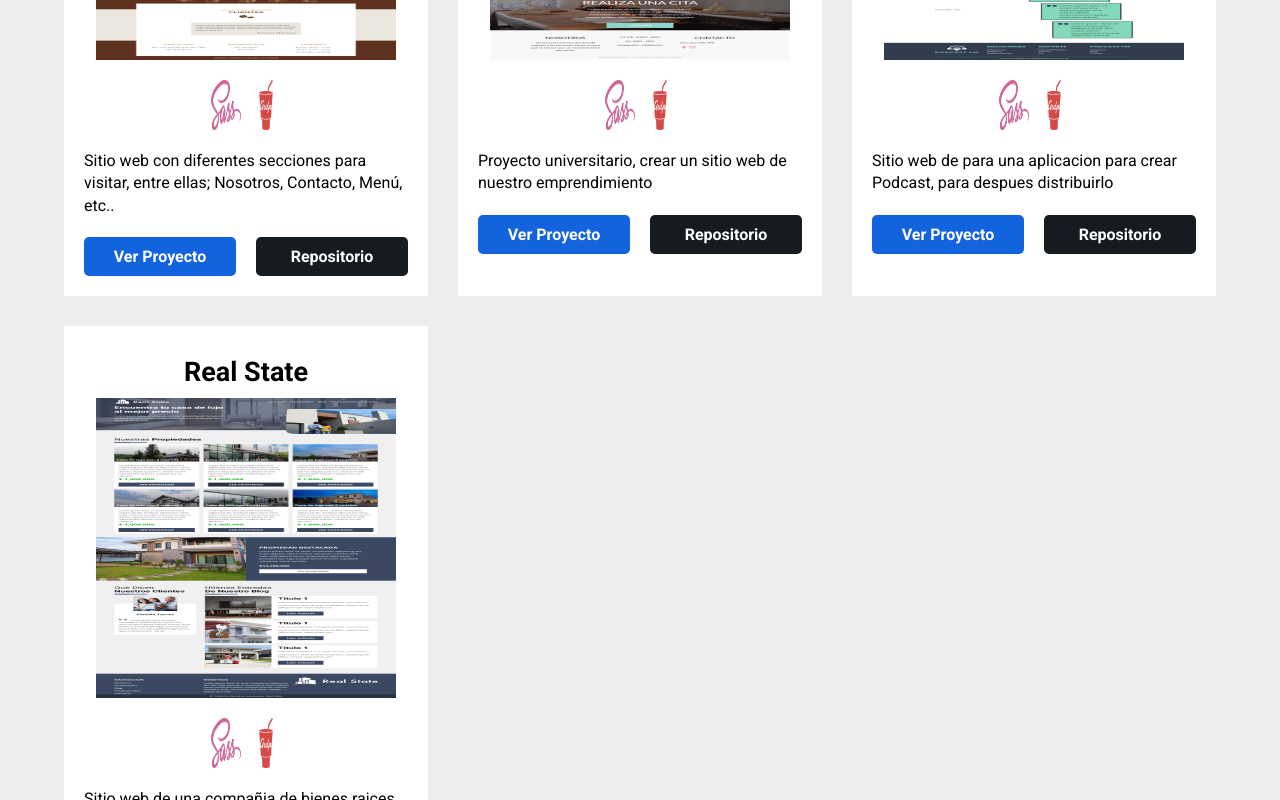
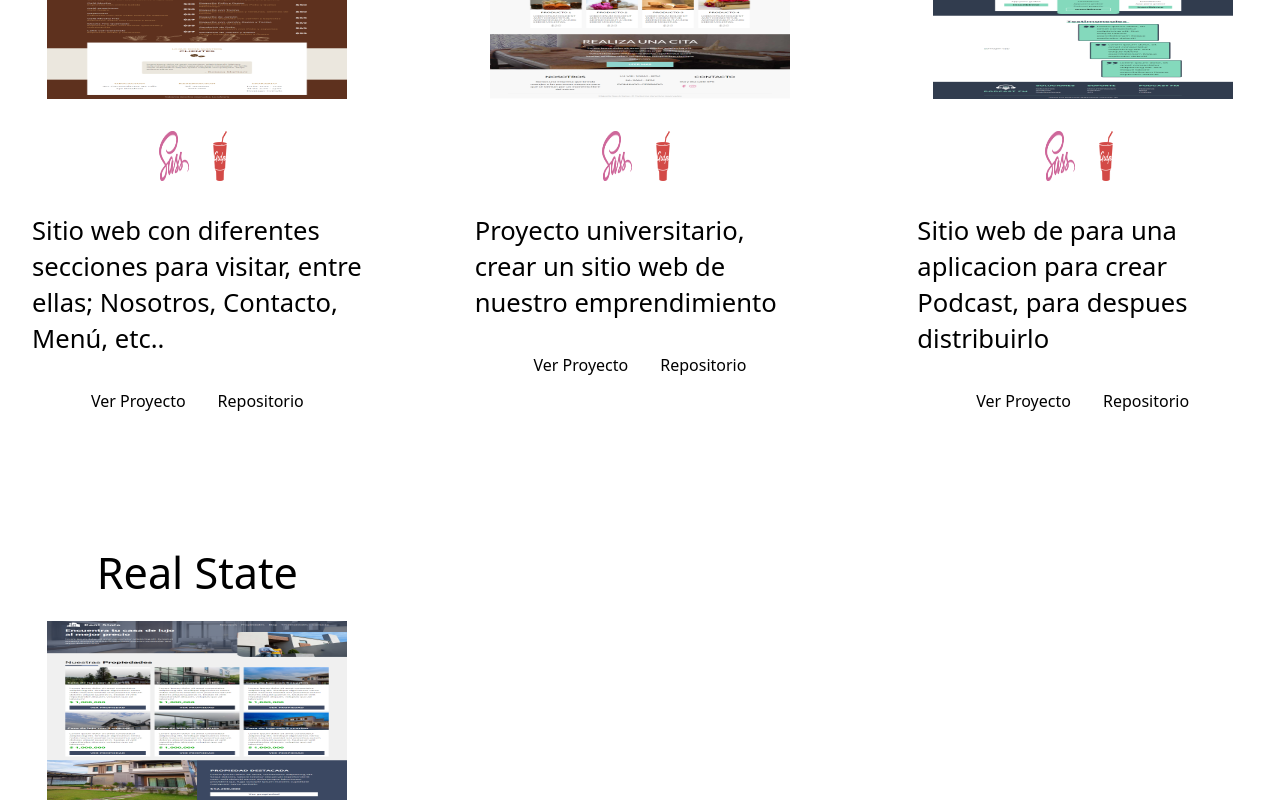
Before and after one commit to vspeed21/portafolio, a Next.js app: page /proyectos-sass in a window 1280 px wide. Shown: the part 520-1320 px from the top of the page. Built offline with nearby package versions, Linux system fonts and the light colour scheme.

Commit message:
tailwindcss added

```diff
--- a/package.json
+++ b/package.json
@@ -20,7 +20,10 @@
     "yup": "^0.32.11"
   },
   "devDependencies": {
+    "autoprefixer": "^10.4.13",
     "eslint": "8.21.0",
-    "eslint-config-next": "12.2.4"
+    "eslint-config-next": "12.2.4",
+    "postcss": "^8.4.19",
+    "tailwindcss": "^3.2.4"
   }
 }
--- /dev/null
+++ b/postcss.config.js
@@ -0,0 +1,6 @@
+module.exports = {
+  plugins: {
+    tailwindcss: {},
+    autoprefixer: {},
+  },
+}
--- a/src/components/ListadoReacts.js
+++ b/src/components/ListadoReacts.js
@@ -8,7 +8,7 @@ const ListadoReacts = ({ proyectos}) => {
   return (
     <>
       <div className={stylesG.grid}>
-        {proyectos.map( proyecto => {
+        {proyectos?.map( proyecto => {
           const { nombre, descripcion, linkGit, linkProyecto, imagen, tecnologias} = proyecto.attributes;
 
           return(
@@ -62,7 +62,7 @@ const ListadoReacts = ({ proyectos}) => {
             })}
         </div>
 
-        {proyectos.length > 3 &&
+        {proyectos?.length > 3 &&
           <div className={styles.boton}>
             <Link href='/proyectos-react'>
               Ver mas
--- a/src/components/ListadoSass.js
+++ b/src/components/ListadoSass.js
@@ -9,7 +9,7 @@ const ListadoSass = ({ proyectos }) => {
   return (
     <>
       <div className={stylesG.grid}>
-        {proyectos.map( proyecto => {
+        {proyectos?.map( proyecto => {
           const { nombre, descripcion, linkGit, linkProyecto, imagen, tecnologias} = proyecto.attributes;
 
 
@@ -64,7 +64,7 @@ const ListadoSass = ({ proyectos }) => {
           })}
       </div>
 
-      {proyectos.length > 3 &&
+      {proyectos?.length > 3 &&
           <div className={styles.boton}>
             <Link href='/proyectos-sass'>
               Ver mas
--- a/styles/globals.css
+++ b/styles/globals.css
@@ -1,228 +1,3 @@
-@import url("https://fonts.googleapis.com/css2?family=Roboto:wght@400;700&display=swap");
-
-:root{
-  --blanco: #FFF;
-  --negro: #000;
-  --primario: #47B5FF;
-  --secundario: #1363DF;
-  --terciario: #2129bb;
-  --grisClaro: #eee;
-}
-
-html{
-  box-sizing: border-box;
-  font-size: 62.5%;
-  overflow-x: hidden;
-}
-
-*,*::after,*::before{
-  margin: 0;
-  padding: 0;
-  box-sizing: inherit;
-}
-
-body{
-  background-color: var(--grisClaro);
-  overflow-x: hidden;
-  font-family: 'Roboto', sans-serif;
-  display: flex;
-  flex-direction: column;
-  min-height: 100vh;
-}
-
-h1{
-  font-size: 4.2rem;
-}
-
-h2{
-  font-size: 3.2rem;
-}
-
-@media (min-width: 768px) {
-  h1{
-    font-size: 5rem;
-  }
-
-  h2{
-    font-size: 3.8rem;
-  }
-}
-
-a{
-  text-decoration: none;
-}
-
-ul{
-  list-style: none;
-}
-
-img{
-  display: block;
-  max-width: 100%;
-}
-
-.contenedor{
-  max-width: 120rem;
-  width: 90%;
-  margin: 0 auto;
-}
-
-.heading{
-  text-align: center;
-  padding-block: 3rem;
-}
-
-.transitionFrontend{
-  animation-name: MoverFrontend;
-  animation-duration: .7s;
-  animation-timing-function: ease-in;
-}
-
-@keyframes MoverFrontend {
-  0%{
-      transform: translateX(-13rem);
-      opacity: 0;
-  }
-
-  40%{
-    transform: translateY(4rem);
-  }
-
-  100%{
-      transform: translateX(0);
-      opacity: 1;
-  }
-}
-
-.transitionBackend{
-  animation-name: MoverBackend;
-  animation-duration: .7s;
-  animation-timing-function: ease-in;
-}
-
-@keyframes MoverBackend {
-  0%{
-      transform: translateX(10rem);
-      opacity: 0;
-  }
-
-  100%{
-      transform: translateX(0);
-      opacity: 1;
-  }
-}
-
-transitionBackend{
-  animation-name: MoverHerramienta;
-  animation-duration: .7s;
-  animation-timing-function: ease-in;
-}
-
-@keyframes MoverHerramienta {
-  0%{
-      transform: translateX(-10rem);
-      opacity: 0;
-  }
-
-  100%{
-      transform: translateX(0);
-      opacity: 1;
-  }
-}
-
-.mask{
-  overflow: hidden;
-}
-
-.btn{
-  padding: 1rem;
-  font-size: 1.6rem;
-  border-radius: .5rem;
-  color: var(--blanco);
-  font-weight: bold;
-  display: block;
-  width: 100%;
-  text-align: center;
-}
-
-.btn-proyecto{
-  background-color: var(--secundario);
-  transition-property: background-color;
-  transition-duration: .3s;
-}
-
-.btn-proyecto:hover{
-  background-color: var(--terciario);
-}
-
-.btn-git{
-  background-color: #161B22;
-}
-
-.btn-git:hover{
-  background-color: #2a2f38;
-}
-
-i{
-  color: var(--negro);
-}
-
-.borde-rojo{
-  border: 2px solid red;
-}
-
-.sk-chase {
-  width: 40px;
-  height: 40px;
-  position: relative;
-  animation: sk-chase 2.5s infinite linear both;
-  margin: 0 auto;
-}
-
-.sk-chase-dot {
-  width: 100%;
-  height: 100%;
-  position: absolute;
-  left: 0;
-  top: 0;
-  animation: sk-chase-dot 2.0s infinite ease-in-out both;
-}
-
-.sk-chase-dot:before {
-  content: '';
-  display: block;
-  width: 25%;
-  height: 25%;
-  background-color: var(--secundario);
-  border-radius: 100%;
-  animation: sk-chase-dot-before 2.0s infinite ease-in-out both;
-}
-
-.sk-chase-dot:nth-child(1) { animation-delay: -1.1s; }
-.sk-chase-dot:nth-child(2) { animation-delay: -1.0s; }
-.sk-chase-dot:nth-child(3) { animation-delay: -0.9s; }
-.sk-chase-dot:nth-child(4) { animation-delay: -0.8s; }
-.sk-chase-dot:nth-child(5) { animation-delay: -0.7s; }
-.sk-chase-dot:nth-child(6) { animation-delay: -0.6s; }
-.sk-chase-dot:nth-child(1):before { animation-delay: -1.1s; }
-.sk-chase-dot:nth-child(2):before { animation-delay: -1.0s; }
-.sk-chase-dot:nth-child(3):before { animation-delay: -0.9s; }
-.sk-chase-dot:nth-child(4):before { animation-delay: -0.8s; }
-.sk-chase-dot:nth-child(5):before { animation-delay: -0.7s; }
-.sk-chase-dot:nth-child(6):before { animation-delay: -0.6s; }
-
-@keyframes sk-chase {
-  100% { transform: rotate(360deg); }
-}
-
-@keyframes sk-chase-dot {
-  80%, 100% { transform: rotate(360deg); }
-}
-
-@keyframes sk-chase-dot-before {
-  50% {
-    transform: scale(0.4);
-  } 100%, 0% {
-    transform: scale(1.0);
-  }
-}
+@tailwind base;
+@tailwind components;
+@tailwind utilities;
--- /dev/null
+++ b/tailwind.config.js
@@ -0,0 +1,11 @@
+/** @type {import('tailwindcss').Config} */
+module.exports = {
+  content: [
+    "./pages/**/*.js",
+    "./src/**/*.js",
+  ],
+  theme: {
+    extend: {},
+  },
+  plugins: [],
+}
```
Also changed, not shown: 1 other file (tests, documents, lock files or other folders).
